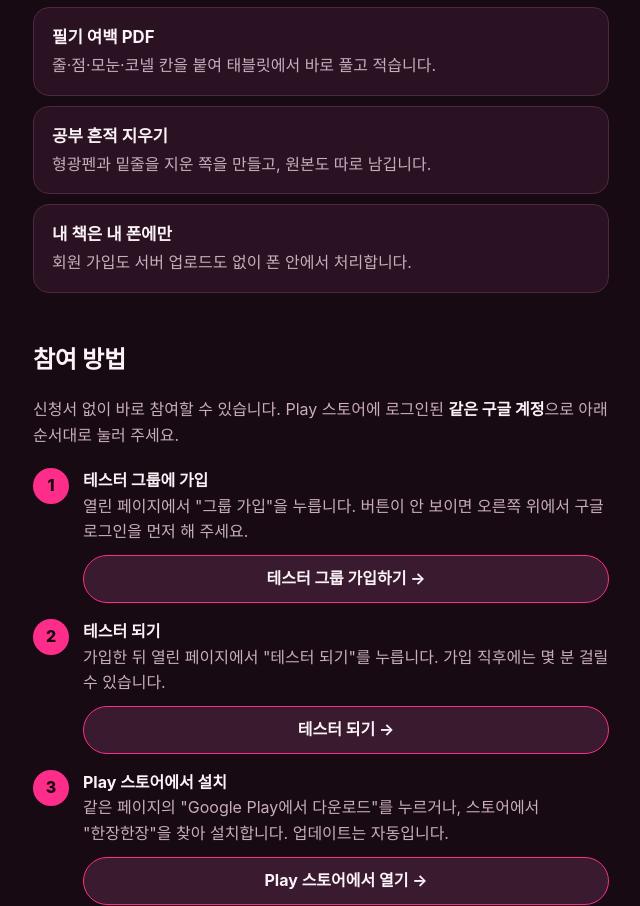
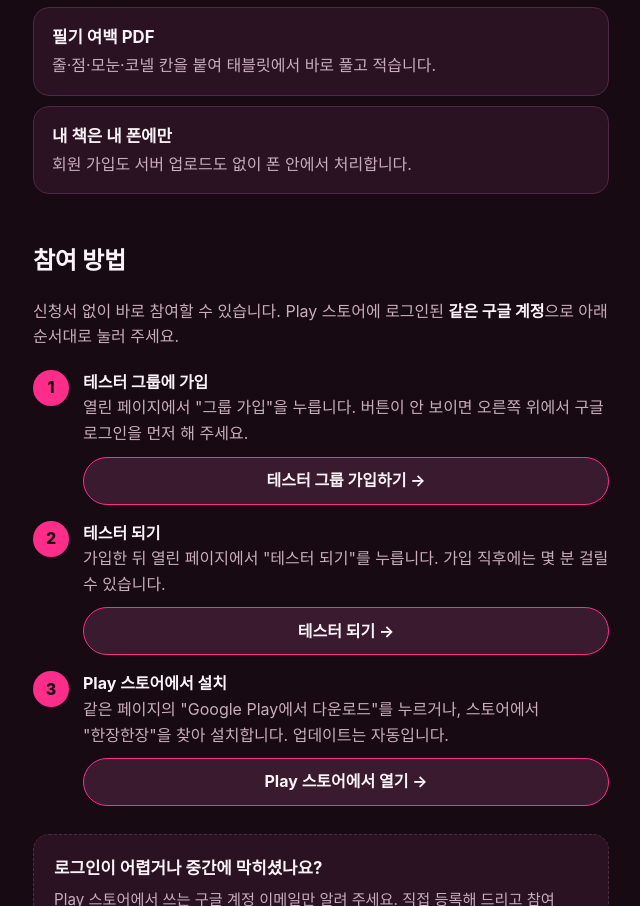
Before and after one commit to hanjanghanjang/hanjanghanjang.github.io, a plain HTML site: page beta/index.html in a window 1280 px wide. Shown: the part 1348-2254 px from the top of the page, without its empty margins (319-959 px from the left). Drawn offline with Linux system fonts and the light colour scheme.

Commit message:
테스터 안내에서 공부 흔적 지우기 소개 제거
필기 지우기는 품질을 보강할 때까지 소개에서 뺍니다.

Co-Authored-By: Claude Opus 5.5 <noreply@anthropic.com>

```diff
--- a/beta/index.html
+++ b/beta/index.html
@@ -38,7 +38,6 @@
       <li><strong>스캐너처럼 선명하게</strong>그림자와 누런 종이색은 지우고, 연한 색 글씨는 살립니다.</li>
       <li><strong>양쪽 페이지 자동 분리</strong>펼친 책을 한 번에 찍으면 왼쪽·오른쪽 쪽으로 나눕니다.</li>
       <li><strong>필기 여백 PDF</strong>줄·점·모눈·코넬 칸을 붙여 태블릿에서 바로 풀고 적습니다.</li>
-      <li><strong>공부 흔적 지우기</strong>형광펜과 밑줄을 지운 쪽을 만들고, 원본도 따로 남깁니다.</li>
       <li><strong>내 책은 내 폰에만</strong>회원 가입도 서버 업로드도 없이 폰 안에서 처리합니다.</li>
     </ul>
   </section>
```
